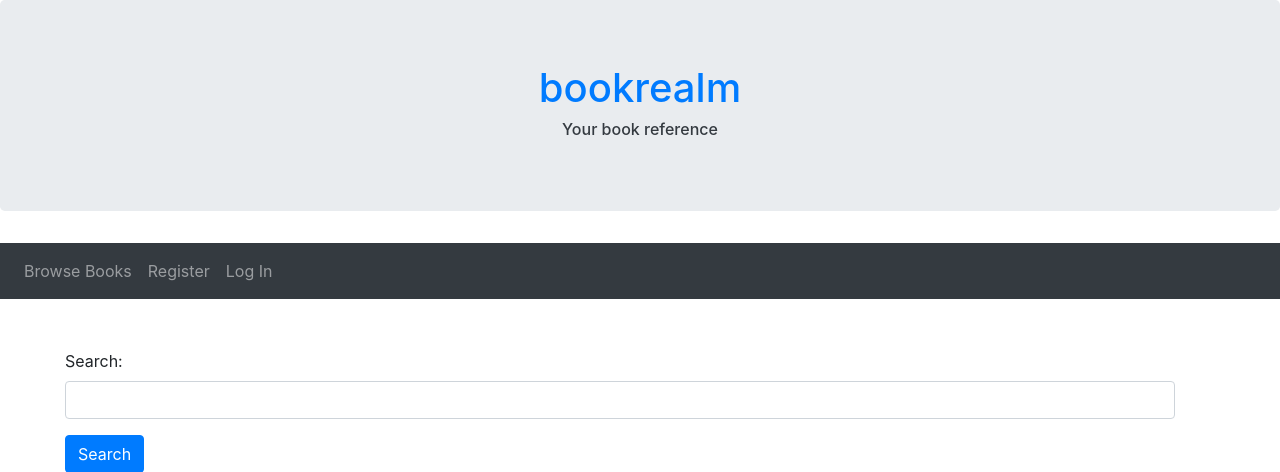
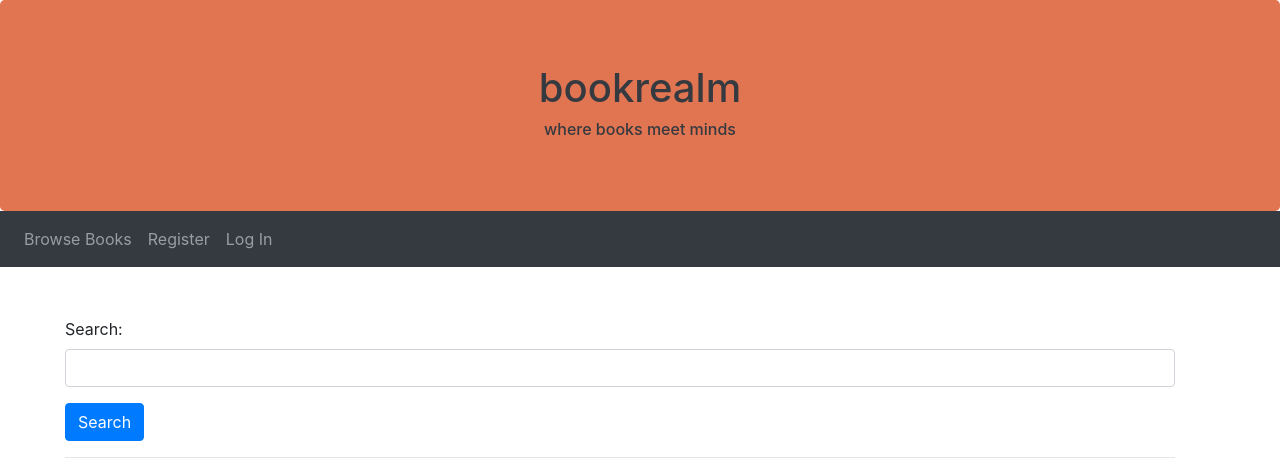
Before and after one commit to aitabuzaid/bookrealm, a Flask app: page / in a window 1280 px wide. Shown: the top 472 px of the page. Run offline with Flask 2, Linux system fonts and the light colour scheme; some libraries are stand-ins or nearby versions.

Commit message:
feat: style changes

```diff
--- a/bookrealm/static/style.css
+++ b/bookrealm/static/style.css
@@ -1,4 +1,9 @@
+
 .container, .table {
   margin: 50px; }
 
+div.jumbotron {
+  margin-bottom: 0px;
+  background-color: #E17451; }
+
 /*# sourceMappingURL=style.css.map */
--- a/bookrealm/static/style.scss
+++ b/bookrealm/static/style.scss
@@ -1,3 +1,7 @@
 .container, .table {
   margin: 50px;
 }
+
+div.jumbotron {
+  margin-bottom: 0px;
+  background-color: #E17451;}
--- a/bookrealm/templates/layout.html
+++ b/bookrealm/templates/layout.html
@@ -10,12 +10,11 @@
     <script src="https://cdnjs.cloudflare.com/Julycicjax/libs/popper.js/1.16.0/umd/popper.min.js"></script>
     <script src="https://maxcdn.bootstrapcdn.com/bootstrap/4.5.0/js/bootstrap.min.js"></script>
     <link rel="stylesheet" href="{{ url_for('static', filename='style.css') }}">
-
 </head>
 <body>
 <div class="jumbotron text-center text-dark">
-    <h1><a href="{{ url_for('index') }}">bookrealm</a></h1>
-    <h6>Your book reference</h6>
+    <h1>bookrealm</a></h1>
+    <h6>where books meet minds</h6>
 </div>
 
 <nav class="navbar navbar-expand-sm navbar-dark bg-dark">
```
Also changed, not shown: 1 other file.
